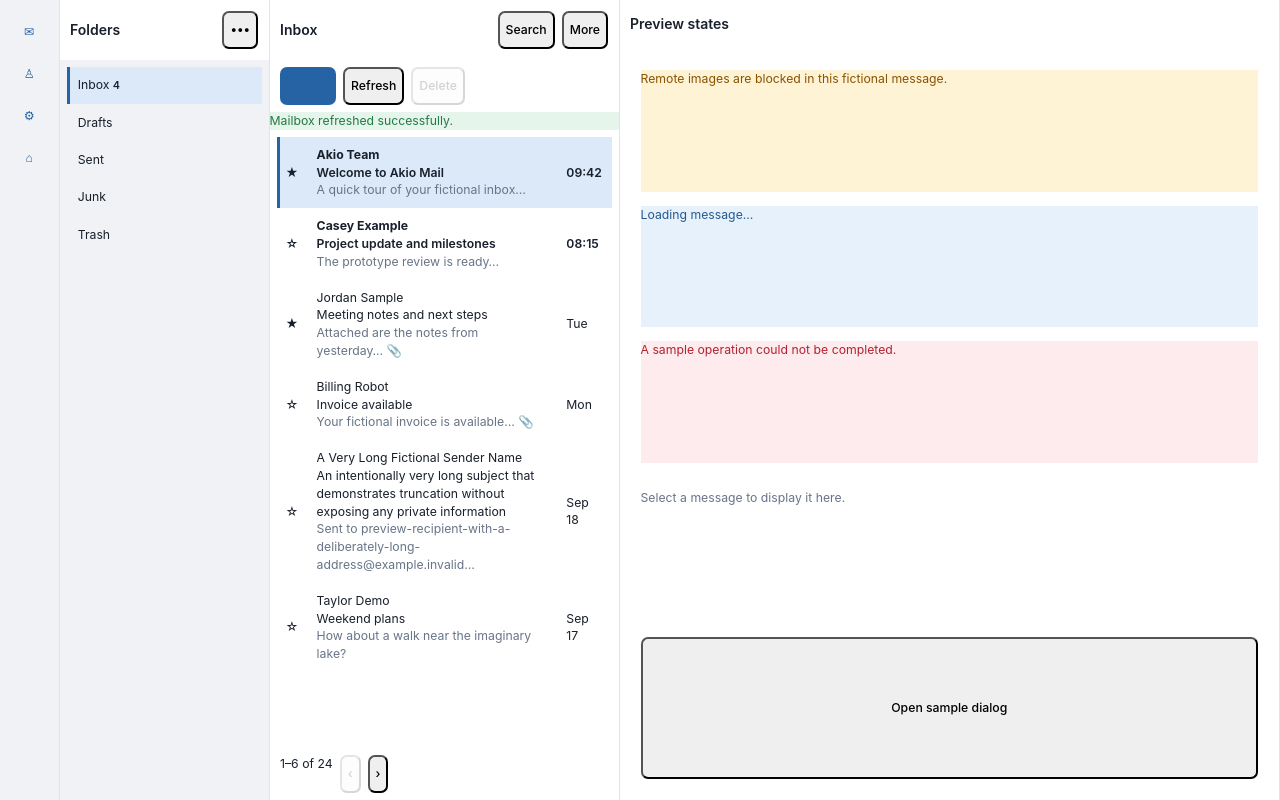
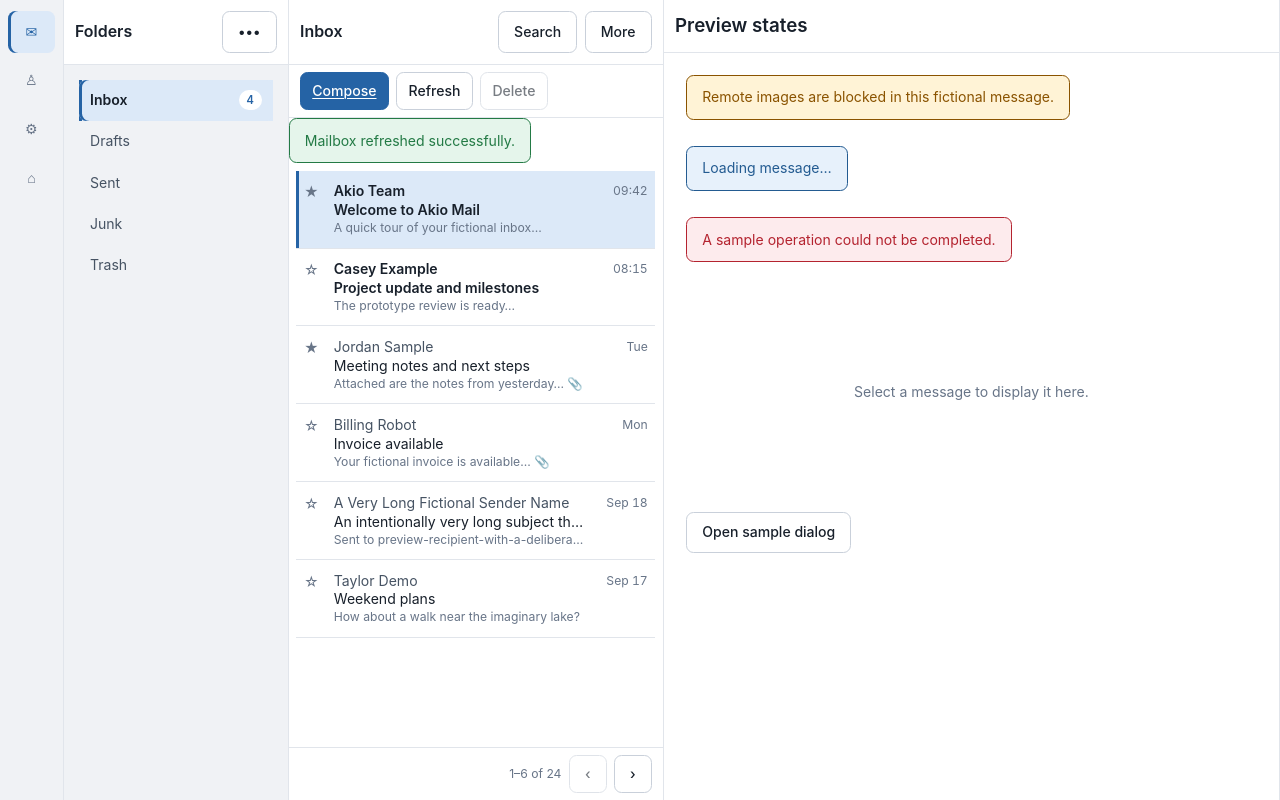
Before and after one commit to OnlyDrey/roundcube-theme, a website: page preview/inbox.html in a window 1280 px wide. Drawn offline with nearby package versions, Linux system fonts and the light colour scheme; files that its build step writes are made by us from their sources; a web font is replaced by a local one.

Commit message:
Polish Akio mailbox interface

```diff
--- a/preview/inbox.html
+++ b/preview/inbox.html
@@ -60,9 +60,9 @@
               <tr class="unread selected">
                 <td>★</td>
                 <td>
-                  <strong>Akio Team</strong><br /><span
-                    >Welcome to Akio Mail</span
-                  ><br /><span class="message-snippet"
+                  <strong class="message-sender">Akio Team</strong
+                  ><span class="message-subject">Welcome to Akio Mail</span
+                  ><span class="message-snippet"
                     >A quick tour of your fictional inbox…</span
                   >
                 </td>
@@ -71,8 +71,10 @@
               <tr class="unread">
                 <td>☆</td>
                 <td>
-                  <strong>Casey Example</strong><br />Project update and
-                  milestones<br /><span class="message-snippet"
+                  <strong class="message-sender">Casey Example</strong
+                  ><span class="message-subject"
+                    >Project update and milestones</span
+                  ><span class="message-snippet"
                     >The prototype review is ready…</span
                   >
                 </td>
@@ -81,8 +83,10 @@
               <tr>
                 <td>★</td>
                 <td>
-                  Jordan Sample<br />Meeting notes and next steps<br /><span
-                    class="message-snippet"
+                  <span class="message-sender">Jordan Sample</span
+                  ><span class="message-subject"
+                    >Meeting notes and next steps</span
+                  ><span class="message-snippet"
                     >Attached are the notes from yesterday… 📎</span
                   >
                 </td>
@@ -91,8 +95,9 @@
               <tr>
                 <td>☆</td>
                 <td>
-                  Billing Robot<br />Invoice available<br /><span
-                    class="message-snippet"
+                  <span class="message-sender">Billing Robot</span
+                  ><span class="message-subject">Invoice available</span
+                  ><span class="message-snippet"
                     >Your fictional invoice is available… 📎</span
                   >
                 </td>
@@ -101,9 +106,12 @@
               <tr>
                 <td>☆</td>
                 <td>
-                  A Very Long Fictional Sender Name<br />An intentionally very
-                  long subject that demonstrates truncation without exposing any
-                  private information<br /><span class="message-snippet"
+                  <span class="message-sender"
+                    >A Very Long Fictional Sender Name</span
+                  ><span class="message-subject"
+                    >An intentionally very long subject that demonstrates
+                    truncation without exposing any private information</span
+                  ><span class="message-snippet"
                     >Sent to
                     preview-recipient-with-a-deliberately-long-address@example.invalid…</span
                   >
@@ -113,8 +121,9 @@
               <tr>
                 <td>☆</td>
                 <td>
-                  Taylor Demo<br />Weekend plans<br /><span
-                    class="message-snippet"
+                  <span class="message-sender">Taylor Demo</span
+                  ><span class="message-subject">Weekend plans</span
+                  ><span class="message-snippet"
                     >How about a walk near the imaginary lake?</span
                   >
                 </td>
@@ -141,7 +150,7 @@
           <div class="error" role="alert">
             A sample operation could not be completed.
           </div>
-          <p class="message-snippet">Select a message to display it here.</p>
+          <p class="empty-state">Select a message to display it here.</p>
           <button data-preview-target="#demo-dialog">Open sample dialog</button>
         </div>
       </main>
--- a/preview/preview.css
+++ b/preview/preview.css
@@ -98,6 +98,8 @@ body {
 .preview-page .preview-stack {
   display: grid;
   gap: 1rem;
+  align-content: start;
+  justify-items: start;
 }
 .preview-page .preview-fields {
   display: grid;
@@ -165,7 +167,7 @@ body {
   border-radius: var(--ak-radius-dialog);
   background: var(--ak-color-surface);
 }
-@media (width < 48rem) {
+@media (width <= 48rem) {
   .preview-page #layout-menu {
     width: 3.5rem;
   }
--- a/src/styles/akio.css
+++ b/src/styles/akio.css
@@ -4,6 +4,7 @@
 @import url("./components.css");
 @import url("./icons.css");
 @import url("./shell.css");
+@import url("./inbox.css");
 @import url("./login.css");
 @import url("./demo.css");
 
--- a/src/styles/components.css
+++ b/src/styles/components.css
@@ -7,7 +7,12 @@
   input[type="reset"]
 ) {
   min-height: var(--ak-size-target);
+  padding: var(--ak-space-2) var(--ak-space-4);
+  border: var(--ak-border-width) solid var(--ak-color-border);
   border-radius: var(--ak-radius-control);
+  background: var(--ak-color-surface-raised);
+  background-image: none;
+  color: var(--ak-color-fg);
   font: inherit;
   font-weight: var(--ak-weight-medium);
   transition:
@@ -16,15 +21,48 @@
     color var(--ak-transition-fast) ease;
 }
 
+:where(
+    button,
+    .btn,
+    input[type="button"],
+    input[type="submit"],
+    input[type="reset"]
+  ):hover:not(:disabled) {
+  border-color: var(--ak-color-border-strong);
+  background: var(--ak-color-hover);
+  color: var(--ak-color-fg);
+}
+
+:where(
+    button,
+    .btn,
+    input[type="button"],
+    input[type="submit"],
+    input[type="reset"]
+  ):active:not(:disabled) {
+  transform: translateY(1px);
+}
+
 :where(.btn-primary, input.button.mainaction, button.mainaction) {
   border-color: var(--ak-color-accent);
   background: var(--ak-color-accent);
   color: var(--ak-color-accent-contrast);
 }
 
+/* Keep link-based primary actions legible against the global anchor color. */
+a.btn-primary,
+a.button.mainaction {
+  color: var(--ak-color-accent-contrast);
+}
+
 :where(.btn-primary, input.button.mainaction, button.mainaction):hover {
   border-color: var(--ak-color-accent-hover);
   background: var(--ak-color-accent-hover);
+}
+
+a.btn-primary:hover,
+a.button.mainaction:hover {
+  color: var(--ak-color-accent-contrast);
 }
 
 :where(
@@ -35,11 +73,13 @@
   .custom-select
 ) {
   min-height: var(--ak-size-target);
+  padding-inline: var(--ak-space-3);
   border: var(--ak-border-width) solid var(--ak-color-border);
   border-radius: var(--ak-radius-control);
   background: var(--ak-color-input);
   color: var(--ak-color-fg);
   font: inherit;
+  line-height: var(--ak-line-base);
 }
 
 :where(input, textarea)::placeholder {
@@ -100,6 +140,15 @@ label {
 }
 
 /* Semantic feedback always retains text/icon meaning supplied by Roundcube. */
+:where(.alert, .confirmation, .warning, .error, .notice) {
+  width: fit-content;
+  max-width: min(100%, 42rem);
+  padding: var(--ak-space-3) var(--ak-space-4);
+  border: var(--ak-border-width) solid;
+  border-radius: var(--ak-radius-control);
+  line-height: var(--ak-line-base);
+}
+
 :where(.alert-success, .confirmation) {
   border-color: var(--ak-color-success);
   background: var(--ak-color-success-surface);
--- /dev/null
+++ b/src/styles/inbox.css
@@ -0,0 +1,280 @@
+/* Mailbox chrome built on Roundcube Elastic's stable layout regions/classes. */
+.task-mail #layout-menu {
+  display: flex;
+  padding: var(--ak-space-3) var(--ak-space-2);
+  gap: var(--ak-space-2);
+  border-inline-end-color: var(--ak-color-border-subtle);
+  align-items: stretch;
+  flex-direction: column;
+}
+
+.task-mail #layout-menu :where(a.button, .task-button, button) {
+  display: grid;
+  width: 100%;
+  min-width: var(--ak-size-target);
+  min-height: var(--ak-size-target);
+  padding: var(--ak-space-2);
+  border: 0;
+  border-radius: var(--ak-radius-control);
+  background: transparent;
+  color: var(--ak-color-fg-muted);
+  place-items: center;
+  text-decoration: none;
+}
+
+.task-mail #layout-menu :where(a.button, .task-button, button):hover {
+  background: var(--ak-color-hover);
+  color: var(--ak-color-fg);
+}
+
+.task-mail #layout-menu :where(a.button, .task-button, button).selected {
+  background: var(--ak-color-selected);
+  box-shadow: inset 3px 0 0 var(--ak-color-selected-border);
+  color: var(--ak-color-accent);
+}
+
+.task-mail :where(#layout-sidebar, #layout-list, #layout-content) {
+  border-color: var(--ak-color-border-subtle);
+}
+
+.task-mail #layout-sidebar {
+  background: var(--ak-color-sidebar);
+}
+
+.task-mail :where(#layout-list, #layout-content) {
+  background: var(--ak-color-surface);
+}
+
+.task-mail :where(#layout-sidebar, #layout-list, #layout-content) > .header {
+  min-height: var(--ak-size-toolbar);
+  padding: var(--ak-space-3) var(--ak-space-4);
+  gap: var(--ak-space-2);
+  border-block-end: var(--ak-border-width) solid var(--ak-color-border-subtle);
+}
+
+.task-mail .header-title {
+  overflow: hidden;
+  margin: 0;
+  color: var(--ak-color-fg);
+  font-size: var(--ak-font-size-md);
+  font-weight: var(--ak-weight-semibold);
+  text-overflow: ellipsis;
+  white-space: nowrap;
+}
+
+.task-mail #layout-content > .header .header-title {
+  font-size: var(--ak-font-size-lg);
+}
+
+.task-mail .toolbar {
+  min-height: var(--ak-size-toolbar);
+  padding: var(--ak-space-2) var(--ak-space-4);
+  gap: var(--ak-space-2);
+  border-block-end: var(--ak-border-width) solid var(--ak-color-border-subtle);
+  background: var(--ak-color-surface);
+  align-items: center;
+}
+
+.task-mail .toolbar :where(button, .btn, a.button) {
+  display: inline-flex;
+  min-height: 2.5rem;
+  padding: var(--ak-space-2) var(--ak-space-3);
+  align-items: center;
+  justify-content: center;
+  font-size: var(--ak-font-size-base);
+  line-height: var(--ak-line-base);
+  text-indent: 0;
+}
+
+.task-mail #layout-sidebar .listing {
+  padding: var(--ak-space-2);
+}
+
+.task-mail #layout-sidebar .listing li > a {
+  display: flex;
+  min-height: var(--ak-size-target);
+  padding: var(--ak-space-2) var(--ak-space-3);
+  gap: var(--ak-space-2);
+  align-items: center;
+  border-radius: var(--ak-radius-control);
+  color: var(--ak-color-fg-secondary);
+  text-decoration: none;
+}
+
+.task-mail #layout-sidebar .listing li > a:hover {
+  background: var(--ak-color-hover);
+  color: var(--ak-color-fg);
+}
+
+.task-mail #layout-sidebar .listing li.selected > a {
+  background: var(--ak-color-selected);
+  box-shadow: inset 3px 0 0 var(--ak-color-selected-border);
+  color: var(--ak-color-fg);
+  font-weight: var(--ak-weight-semibold);
+}
+
+.task-mail #layout-sidebar .count {
+  min-width: 1.5rem;
+  padding: 0.125rem var(--ak-space-2);
+  margin-inline-start: auto;
+  background: var(--ak-color-surface-raised);
+  color: var(--ak-color-accent);
+  text-align: center;
+}
+
+.task-mail .messagelist {
+  table-layout: fixed;
+}
+
+.task-mail .messagelist tr > td {
+  padding: var(--ak-space-3) var(--ak-space-2);
+  border-block-end: var(--ak-border-width) solid var(--ak-color-border-subtle);
+  vertical-align: top;
+}
+
+.task-mail .messagelist tr > td:first-child {
+  width: 2rem;
+  color: var(--ak-color-fg-muted);
+  text-align: center;
+}
+
+.task-mail .messagelist tr > td:nth-child(2) {
+  overflow: hidden;
+  width: auto;
+  min-width: 0;
+  line-height: 1.35;
+  text-overflow: ellipsis;
+}
+
+.task-mail .messagelist tr > td:last-child {
+  width: 4.25rem;
+  color: var(--ak-color-fg-muted);
+  font-size: var(--ak-font-size-sm);
+  font-variant-numeric: tabular-nums;
+  text-align: end;
+  white-space: nowrap;
+}
+
+.task-mail .messagelist tr:hover > td {
+  background: var(--ak-color-hover);
+}
+
+.task-mail .messagelist tr.unread > td {
+  font-weight: var(--ak-weight-regular);
+}
+
+.task-mail .messagelist tr.unread strong {
+  color: var(--ak-color-fg);
+  font-weight: var(--ak-weight-semibold);
+}
+
+.task-mail
+  .messagelist
+  :where(.message-sender, .message-subject, .fromto, .subject) {
+  display: block;
+  overflow: hidden;
+  text-overflow: ellipsis;
+  white-space: nowrap;
+}
+
+.task-mail .messagelist .message-sender {
+  color: var(--ak-color-fg-secondary);
+}
+
+.task-mail .messagelist tr.unread .message-sender,
+.task-mail .messagelist tr.unread .message-subject {
+  color: var(--ak-color-fg);
+  font-weight: var(--ak-weight-semibold);
+}
+
+.task-mail .messagelist tr.selected > td {
+  background: var(--ak-color-selected);
+}
+
+.task-mail .messagelist tr.selected > td:first-child {
+  box-shadow: inset 3px 0 0 var(--ak-color-selected-border);
+}
+
+.task-mail .message-snippet {
+  display: block;
+  overflow: hidden;
+  color: var(--ak-color-fg-muted);
+  font-size: var(--ak-font-size-sm);
+  font-weight: var(--ak-weight-regular);
+  text-overflow: ellipsis;
+  white-space: nowrap;
+}
+
+.task-mail
+  #layout-content
+  .scroller
+  > :where(.alert, .confirmation, .warning, .error, .notice) {
+  margin-block-end: var(--ak-space-3);
+}
+
+.task-mail .empty-state {
+  display: grid;
+  width: 100%;
+  min-height: 12rem;
+  padding: var(--ak-space-8);
+  color: var(--ak-color-fg-muted);
+  place-items: center;
+  justify-self: stretch;
+  text-align: center;
+}
+
+.task-mail #layout-list > .toolbar:last-child {
+  justify-content: flex-end;
+  border-block-start: var(--ak-border-width) solid var(--ak-color-border-subtle);
+  border-block-end: 0;
+  color: var(--ak-color-fg-muted);
+  font-size: var(--ak-font-size-sm);
+}
+
+.task-mail #layout-list > .toolbar:last-child :where(button, .btn) {
+  width: 2.5rem;
+  min-width: 2.5rem;
+  padding: 0;
+}
+
+.task-mail :where(.popupmenu, .dropdown-menu) {
+  padding: var(--ak-space-2);
+}
+
+/* Elastic menu links follow higher-specificity folder-list rules in source. */
+/* stylelint-disable-next-line no-descending-specificity */
+.task-mail :where(.popupmenu, .dropdown-menu) a {
+  display: flex;
+  min-height: 2.5rem;
+  padding: var(--ak-space-2) var(--ak-space-3);
+  border-radius: var(--ak-radius-compact);
+  align-items: center;
+  text-decoration: none;
+}
+
+.task-mail :where(.ui-dialog, .modal-content) {
+  width: min(28rem, calc(100vw - 2rem));
+  max-height: calc(100dvh - 2rem);
+  padding: var(--ak-space-6);
+  overflow: auto;
+}
+
+.task-mail :where(.ui-dialog, .modal-content) h2 {
+  margin-block: 0 var(--ak-space-4);
+  font-size: var(--ak-font-size-lg);
+}
+
+@media (width <= 48rem) {
+  .task-mail #layout-menu {
+    padding: var(--ak-space-2) var(--ak-space-1);
+  }
+
+  .task-mail :where(#layout-sidebar, #layout-list, #layout-content) > .header,
+  .task-mail .toolbar {
+    padding-inline: var(--ak-space-3);
+  }
+
+  .task-mail .messagelist tr > td {
+    padding-block: var(--ak-space-3);
+  }
+}
--- a/src/styles/tokens.css
+++ b/src/styles/tokens.css
@@ -9,10 +9,10 @@
     ui-monospace, "SFMono-Regular", consolas, "Liberation Mono", monospace;
   --ak-font-size-xs: 0.75rem;
   --ak-font-size-sm: 0.8125rem;
-  --ak-font-size-base: 0.875rem;
-  --ak-font-size-md: 1rem;
-  --ak-font-size-lg: 1.125rem;
-  --ak-font-size-xl: 1.5rem;
+  --ak-font-size-base: 0.9375rem;
+  --ak-font-size-md: 1.0625rem;
+  --ak-font-size-lg: 1.25rem;
+  --ak-font-size-xl: 1.625rem;
   --ak-line-tight: 1.25;
   --ak-line-base: 1.45;
   --ak-weight-regular: 400;
@@ -33,6 +33,7 @@
   --ak-radius-sm: 0.25rem;
   --ak-radius-control: 0.5rem;
   --ak-radius-dialog: 0.75rem;
+  --ak-radius-compact: 0.375rem;
   --ak-shadow-menu:
     0 0.5rem 1.5rem rgb(25 32 44 / 14%), 0 0.125rem 0.375rem rgb(25 32 44 / 8%);
   --ak-shadow-dialog:
@@ -58,6 +59,7 @@
   --ak-color-fg-secondary: #465363;
   --ak-color-fg-muted: #687588;
   --ak-color-border: #c9d0da;
+  --ak-color-border-strong: #aeb8c5;
   --ak-color-border-subtle: #e1e5eb;
   --ak-color-hover: #e9edf3;
   --ak-color-selected: #dce9f8;
@@ -93,6 +95,7 @@
   --ak-color-fg-secondary: #c0c8d4;
   --ak-color-fg-muted: #9ca8b8;
   --ak-color-border: #46515f;
+  --ak-color-border-strong: #647182;
   --ak-color-border-subtle: #303946;
   --ak-color-hover: #29323e;
   --ak-color-selected: #173a5f;
```
Also changed, not shown: tests/foundation.test.mjs (+19 -0 lines).
